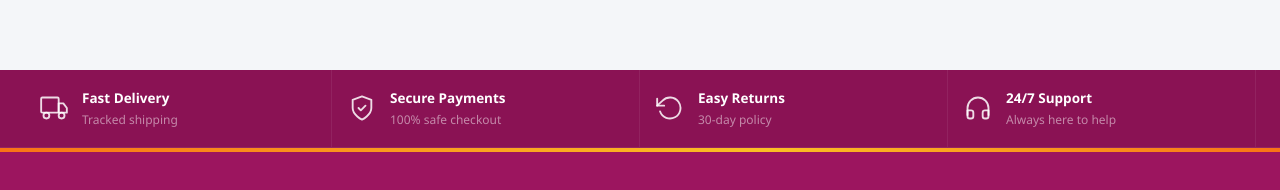
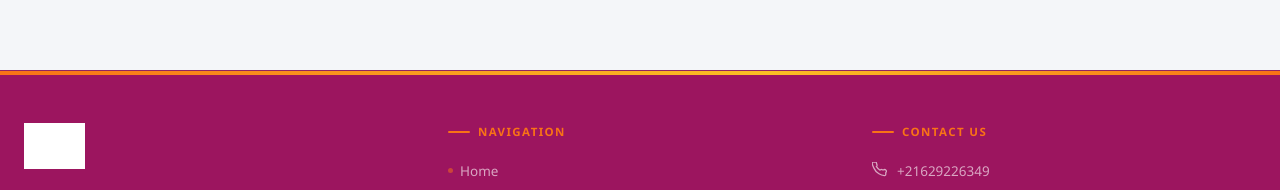
Before and after one commit to 44Anas44/BMSStore, a React (Vite) app in the folder client/: page /diagnostics in a window 1280 px wide. Shown: the part 719-909 px from the top of the page. Built offline with nearby package versions, Linux system fonts and the light colour scheme; no server answers; grey boxes are pictures that could not be loaded.

Commit message:
Update Footer.jsx

```diff
--- a/client/src/components/Footer.jsx
+++ b/client/src/components/Footer.jsx
@@ -112,13 +112,7 @@ const ColTitle = ({ children }) => (
   </p>
 )
 
-/* ── Trust bar items ─────────────────────────────────── */
-const trustItems = [
-  { icon: <TruckIcon />,      label: 'Fast Delivery',   sub: 'Tracked shipping' },
-  { icon: <ShieldIcon />,     label: 'Secure Payments', sub: '100% safe checkout' },
-  { icon: <RefreshIcon />,    label: 'Easy Returns',    sub: '30-day policy' },
-  { icon: <HeadphonesIcon />, label: '24/7 Support',    sub: 'Always here to help' },
-]
+
 
 /* ── Main Footer ─────────────────────────────────────── */
 export default function Footer() {
@@ -128,15 +122,7 @@ export default function Footer() {
       {/* Trust bar */}
       <div style={{background:'#8a1254',borderBottom:'1px solid rgba(255,255,255,0.08)'}}>
         <div style={{maxWidth:1280,margin:'0 auto',padding:'0 24px',display:'grid',gridTemplateColumns:'repeat(auto-fit,minmax(160px,1fr))',gap:'0'}}>
-          {trustItems.map(({ icon, label, sub }) => (
-            <div key={label} style={{display:'flex',alignItems:'center',gap:14,padding:'18px 16px',borderRight:'1px solid rgba(255,255,255,0.07)'}}>
-              <span style={{color:'rgba(255,255,255,0.85)',flexShrink:0}}>{icon}</span>
-              <div>
-                <div style={{fontWeight:700,fontSize:13.5,color:'#fff'}}>{label}</div>
-                <div style={{fontSize:12,color:'rgba(255,255,255,0.5)',marginTop:2}}>{sub}</div>
-              </div>
-            </div>
-          ))}
+
         </div>
       </div>
 
```
